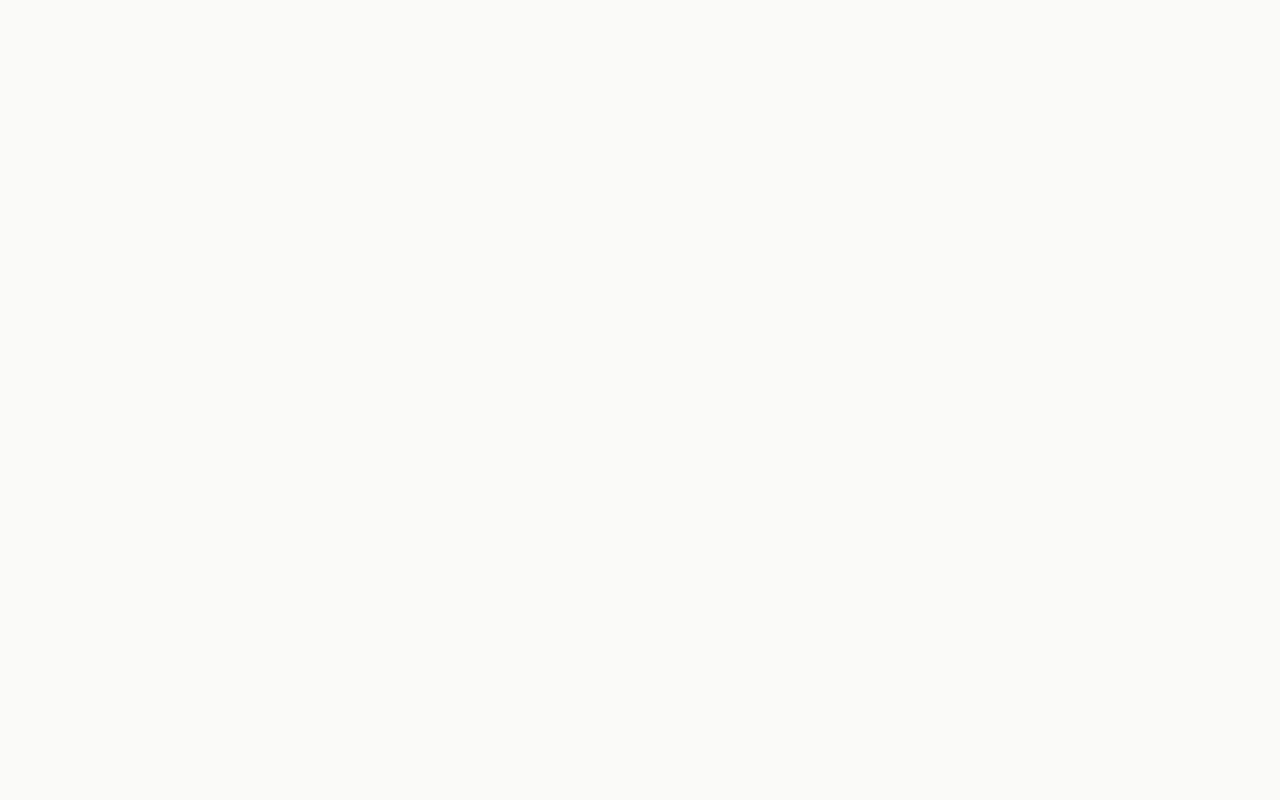
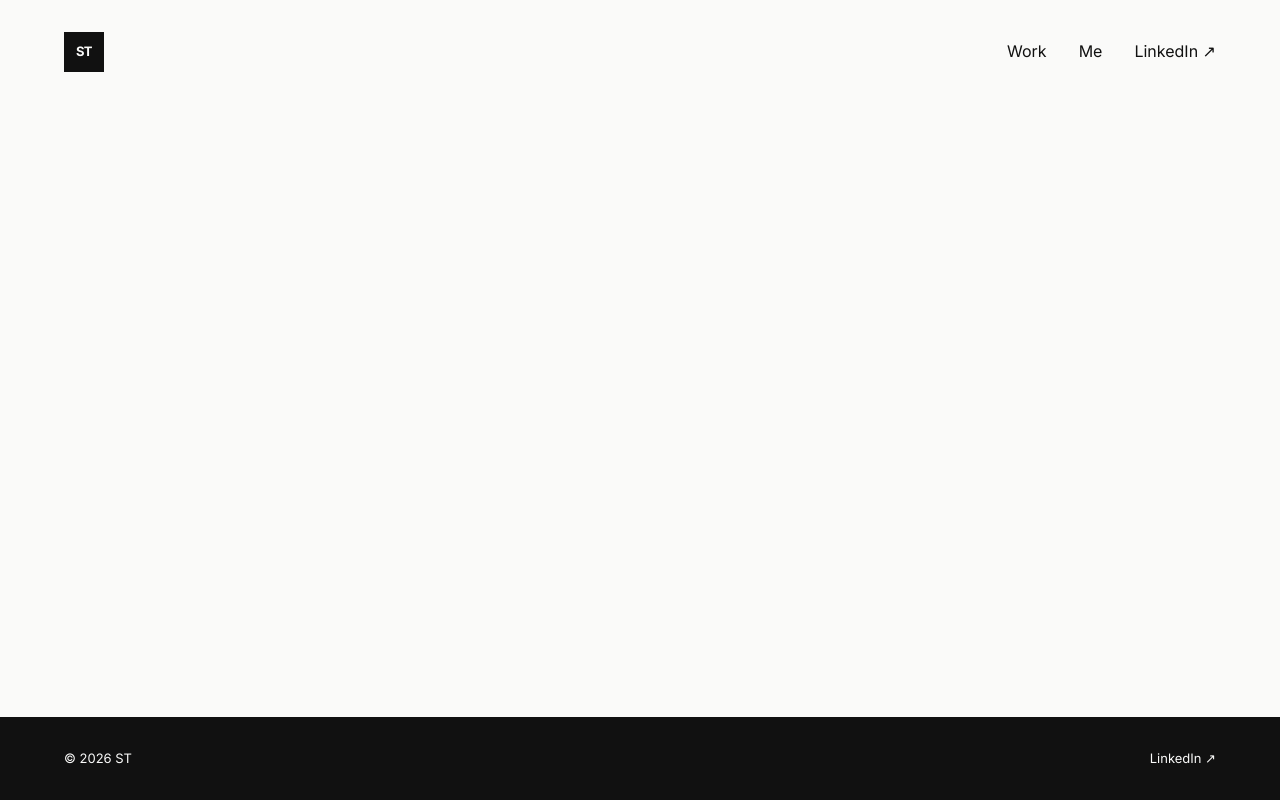
Before and after one commit to rainjcdd/2026Portfolio, a Next.js app: page / in a window 1280 px wide. Built offline with nearby package versions, Linux system fonts and the light colour scheme.

Commit message:
Build global portfolio layout shell

```diff
--- a/app/globals.css
+++ b/app/globals.css
@@ -13,4 +13,14 @@
     color: theme("colors.text");
     font-family: theme("fontFamily.sans");
   }
+
+  a {
+    color: inherit;
+    text-decoration: none;
+  }
+
+  :focus-visible {
+    outline: 2px solid theme("colors.accent");
+    outline-offset: 4px;
+  }
 }
--- a/app/layout.tsx
+++ b/app/layout.tsx
@@ -1,5 +1,7 @@
 import type { Metadata } from "next";
 import { Inter } from "next/font/google";
+
+import { LayoutShell } from "@/components/layout-shell";
 
 import "./globals.css";
 
@@ -19,7 +21,9 @@ export default function RootLayout({
 }>) {
   return (
     <html lang="en" className={inter.variable}>
-      <body>{children}</body>
+      <body>
+        <LayoutShell>{children}</LayoutShell>
+      </body>
     </html>
   );
 }
--- a/app/page.tsx
+++ b/app/page.tsx
@@ -1,3 +1,3 @@
 export default function Home() {
-  return <main />;
+  return null;
 }
--- /dev/null
+++ b/components/footer.tsx
@@ -0,0 +1,18 @@
+export function Footer() {
+  return (
+    <footer className="bg-bg-inverse text-bg">
+      <div className="mx-auto flex max-w-content flex-col gap-4 px-gutter py-8 text-small sm:flex-row sm:items-center sm:justify-between">
+        <p>© {new Date().getFullYear()} ST</p>
+        <a
+          className="w-fit hover:text-accent"
+          href="https://www.linkedin.com/"
+          target="_blank"
+          rel="noreferrer"
+        >
+          LinkedIn <span aria-hidden="true">↗</span>
+          <span className="sr-only"> (opens in a new tab)</span>
+        </a>
+      </div>
+    </footer>
+  );
+}
--- /dev/null
+++ b/components/layout-shell.tsx
@@ -0,0 +1,26 @@
+import type { ReactNode } from "react";
+
+import { Footer } from "@/components/footer";
+import { Logo } from "@/components/logo";
+import { Nav } from "@/components/nav";
+
+type LayoutShellProps = {
+  children: ReactNode;
+};
+
+export function LayoutShell({ children }: LayoutShellProps) {
+  return (
+    <div className="flex min-h-screen flex-col">
+      <header>
+        <div className="mx-auto flex max-w-content items-start justify-between px-gutter py-6 sm:items-center sm:py-8">
+          <Logo />
+          <Nav />
+        </div>
+      </header>
+      <main id="main-content" className="flex-1">
+        {children}
+      </main>
+      <Footer />
+    </div>
+  );
+}
--- /dev/null
+++ b/components/logo.tsx
@@ -0,0 +1,13 @@
+import Link from "next/link";
+
+export function Logo() {
+  return (
+    <Link
+      href="/"
+      aria-label="ST — home"
+      className="inline-flex h-10 w-10 items-center justify-center border border-text bg-text text-small font-bold tracking-[-0.04em] text-bg"
+    >
+      ST
+    </Link>
+  );
+}
--- /dev/null
+++ b/components/nav.tsx
@@ -0,0 +1,33 @@
+import Link from "next/link";
+
+const navigation = [
+  { label: "Work", href: "/work" },
+  { label: "Me", href: "/me" },
+] as const;
+
+export function Nav() {
+  return (
+    <nav aria-label="Primary navigation">
+      <ul className="flex flex-col items-end gap-2 text-body sm:flex-row sm:items-center sm:gap-8">
+        {navigation.map((item) => (
+          <li key={item.href}>
+            <Link className="hover:text-accent" href={item.href}>
+              {item.label}
+            </Link>
+          </li>
+        ))}
+        <li>
+          <a
+            className="hover:text-accent"
+            href="https://www.linkedin.com/"
+            target="_blank"
+            rel="noreferrer"
+          >
+            LinkedIn <span aria-hidden="true">↗</span>
+            <span className="sr-only"> (opens in a new tab)</span>
+          </a>
+        </li>
+      </ul>
+    </nav>
+  );
+}
```
